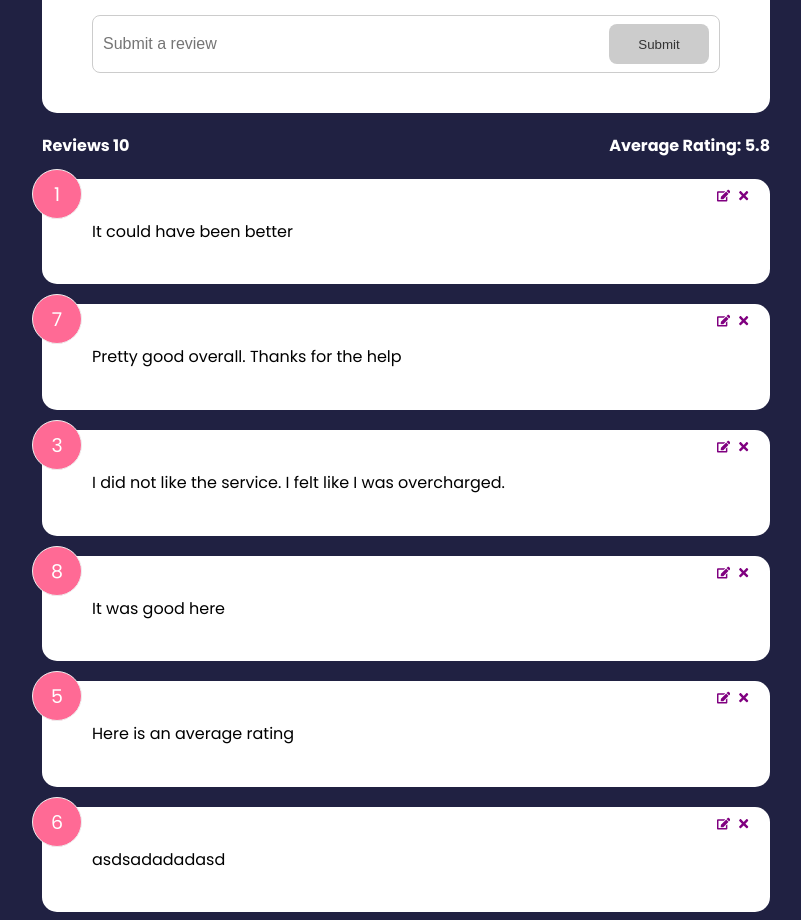
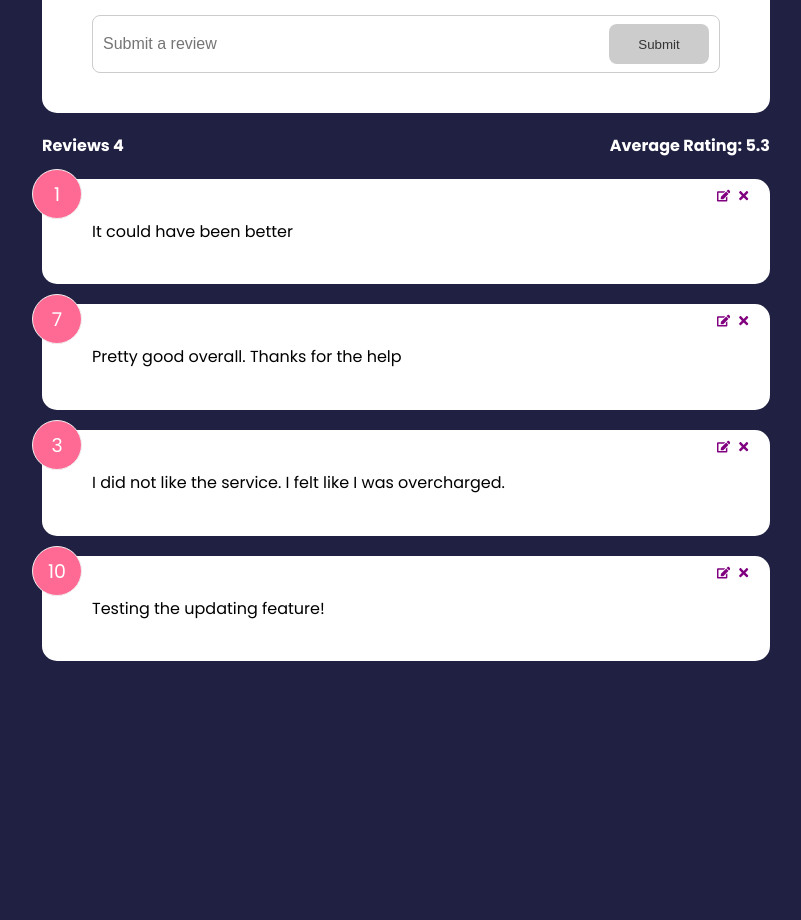
Before and after one commit to joeepark/Feedback-UI, a React (Vite) app: page / in a window 1280 px wide. Shown: the part 280-1200 px from the top of the page, without its empty margins (234-1035 px from the left). After the commit the page ends 961 px from the top, so only its background shows below. Built offline with nearby package versions, Linux system fonts and the light colour scheme; data requests are answered from the project's data file; the HTML template or start-up script is replaced by a standard one.

Commit message:
Finalizing touches for deployment

```diff
--- a/db.json
+++ b/db.json
@@ -16,37 +16,7 @@
       "text": "I did not like the service. I felt like I was overcharged."
     },
     {
-      "text": "It was good here",
-      "rating": 8,
-      "id": 4
-    },
-    {
-      "text": "Here is an average rating",
-      "rating": 5,
-      "id": 5
-    },
-    {
-      "text": "asdsadadadasd",
-      "rating": 6,
-      "id": 6
-    },
-    {
-      "text": "asdsadadadasd",
-      "rating": 6,
-      "id": 7
-    },
-    {
-      "text": "asdsadadadasd",
-      "rating": 6,
-      "id": 8
-    },
-    {
-      "text": "asdsadadadasd",
-      "rating": 6,
-      "id": 9
-    },
-    {
-      "text": "asdsadaasdad",
+      "text": "Testing the updating feature!",
       "rating": 10,
       "id": 10
     }
--- a/index.html
+++ b/index.html
@@ -4,7 +4,7 @@
     <meta charset="UTF-8" />
     <link rel="icon" type="image/svg+xml" href="/vite.svg" />
     <meta name="viewport" content="width=device-width, initial-scale=1.0" />
-    <title>Vite + React</title>
+    <title>Feedback-UI</title>
   </head>
   <body>
     <div id="root"></div>
```
